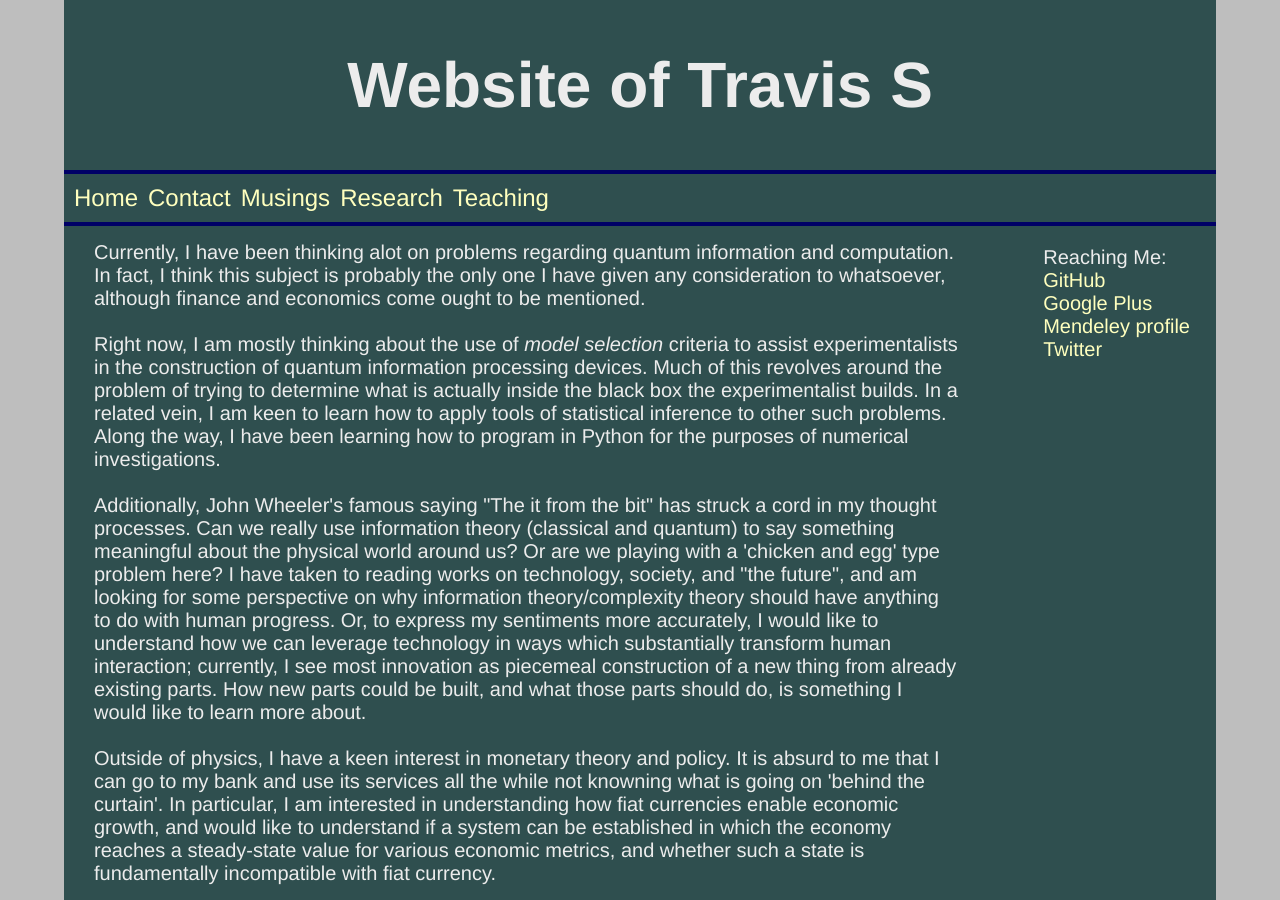
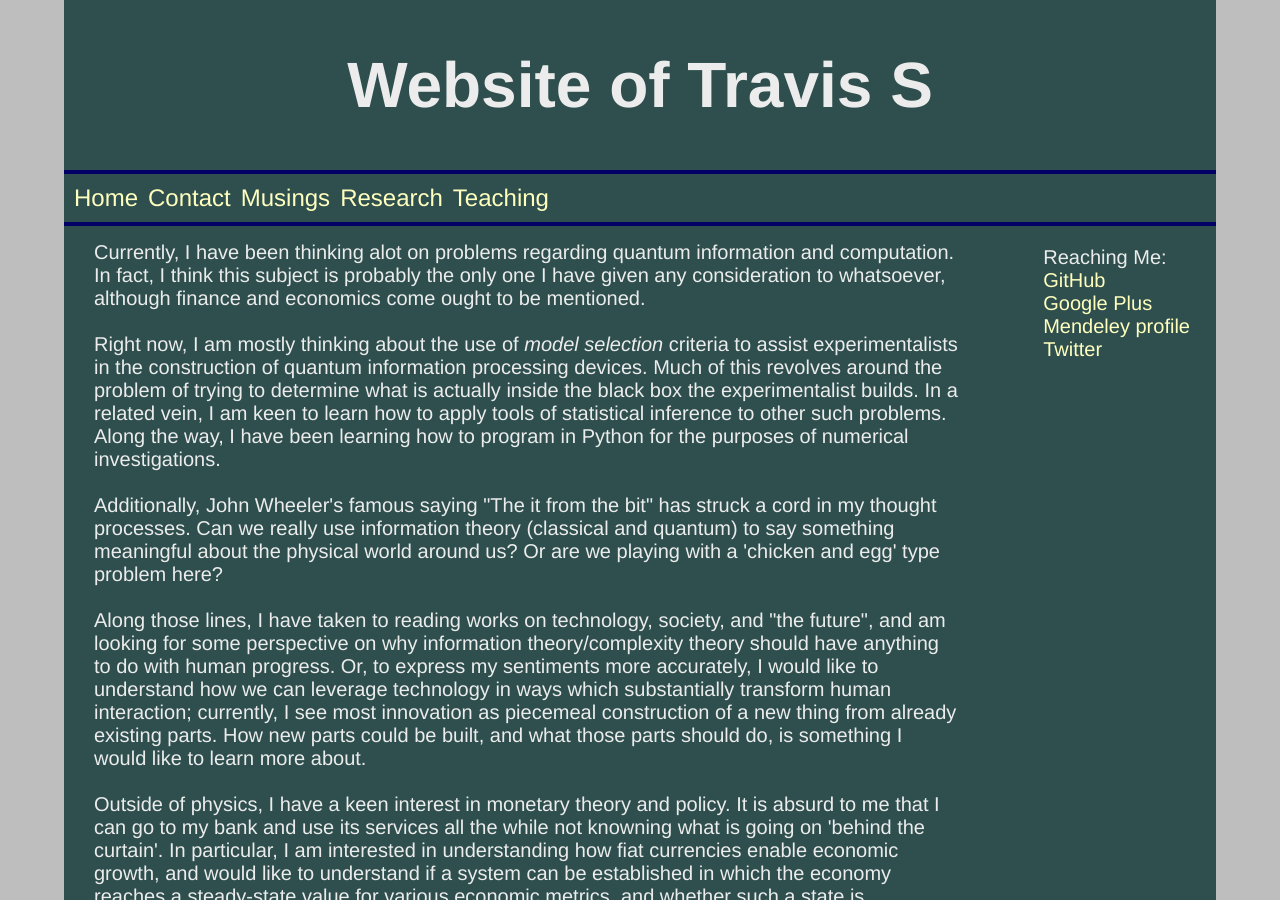
Before and after one commit to jarthurgross/Travis-S.github.io, a Jekyll site: the page built from research.html, in a window 1280 px wide and 900 px high. Built offline with Jekyll 4.4.1, drawn with Linux system fonts in a browser that asks for light colours; Markdown is read by kramdown in place of the engine named in the settings.

Commit message:
Content update. Grammar changes.

```diff
--- a/musings.html
+++ b/musings.html
@@ -5,7 +5,8 @@ title: Musings
 <section class="content">
 As part of my undergraduate experience at Caltech, I did some <a href="http://caltech.typepad.com/caltech_as_it_happens/strong-minds-healthy-bodies/" target="_blank">blogging</a> for the Admissions office. So perhaps there is still some part of me which wishes to improve my writing and communications skills. If anything, I am more apt to post content on my Google Plus <a href="http://www.google.com/+TScholten" target="_blank">Profile</a>.<br /><br />
 
-During the first few years at Caltech, I wrote quite a bit of poetry. I have made a couple of collections available online. They are entitled <a href="https://app.box.com/s/c87krb40j0mlqirykpa6" target="blank">A Long Walk</a> and <a href="https://app.box.com/s/tctkl613kvn42uc9givp" target="blank">Summer Musings</a>.<br/><br/>
+During my first few years at Caltech, I wrote quite a bit of poetry. I have made a couple of collections available online. They are entitled <a href="https://app.box.com/s/c87krb40j0mlqirykpa6" target="blank">A Long Walk</a> and <a href="https://app.box.com/s/tctkl613kvn42uc9givp" target="blank">Summer Musings</a>.<br/><br/>
+In 2011, I took a trip to Swizerland. Here are my recollections of that <a href="https://app.box.com/s/0eneuydhs4l65d3818r9" target="_blank">trip</a>.<br/><br/>
 
 September 3, 2013 - <a href="http://www.unm.edu/~tscholten/ftg.pdf" target="blank">Failure to Govern</a>
 <br/><br/>
--- a/research.html
+++ b/research.html
@@ -1,14 +1,15 @@
 ---
 layout: default
-title: Home
+title: Research
 ---
 <section class="content">
 Currently, I have been thinking alot on problems regarding quantum information and computation. In fact, I think this subject is probably the only one I have given any consideration to whatsoever, although finance and economics come ought to be mentioned.<br/><br/>
 
 Right now, I am mostly thinking about the use of <em>model selection</em> criteria to assist experimentalists in the construction of quantum information processing devices. Much of this revolves around the problem of trying to determine what is actually inside the black box the experimentalist builds. In a related vein, I am keen to learn how to apply tools of statistical inference to other such problems. Along the way, I have been learning how to program in Python for the purposes of numerical investigations. <br/><br/>
 
-Additionally, John Wheeler's famous saying "The it from the bit" has struck a cord in my thought processes. Can we really use information theory (classical and quantum) to say something meaningful about the physical world around us? Or are we playing with a 'chicken and egg' type problem here? I have taken to reading works on technology, society, and "the future", and am looking for some perspective on why information theory/complexity theory should have anything to do with human progress. Or, to express my sentiments more accurately, I would like to understand how we can leverage technology
-in ways which substantially transform human interaction; currently, I see most innovation as piecemeal construction of a new thing from already existing parts. How new parts could be built, and what those parts should do, is something I would like to learn more about.
+Additionally, John Wheeler's famous saying "The it from the bit" has struck a cord in my thought processes. Can we really use information theory (classical and quantum) to say something meaningful about the physical world around us? Or are we playing with a 'chicken and egg' type problem here?<br/><br/>
+
+Along those lines, I have taken to reading works on technology, society, and "the future", and am looking for some perspective on why information theory/complexity theory should have anything to do with human progress. Or, to express my sentiments more accurately, I would like to understand how we can leverage technology in ways which substantially transform human interaction; currently, I see most innovation as piecemeal construction of a new thing from already existing parts. How new parts could be built, and what those parts should do, is something I would like to learn more about.
 <br /><br />
 
 Outside of physics, I have a keen interest in monetary theory and policy. It is absurd to me that I can go to my bank and use its services all the while not knowning what is going on 'behind the curtain'. In particular, I am interested in understanding how fiat currencies enable economic growth, and would like to understand if a system can be established in which the economy reaches a steady-state value for various economic metrics, and whether such a state is fundamentally incompatible with fiat currency. <br/><br/>
```
